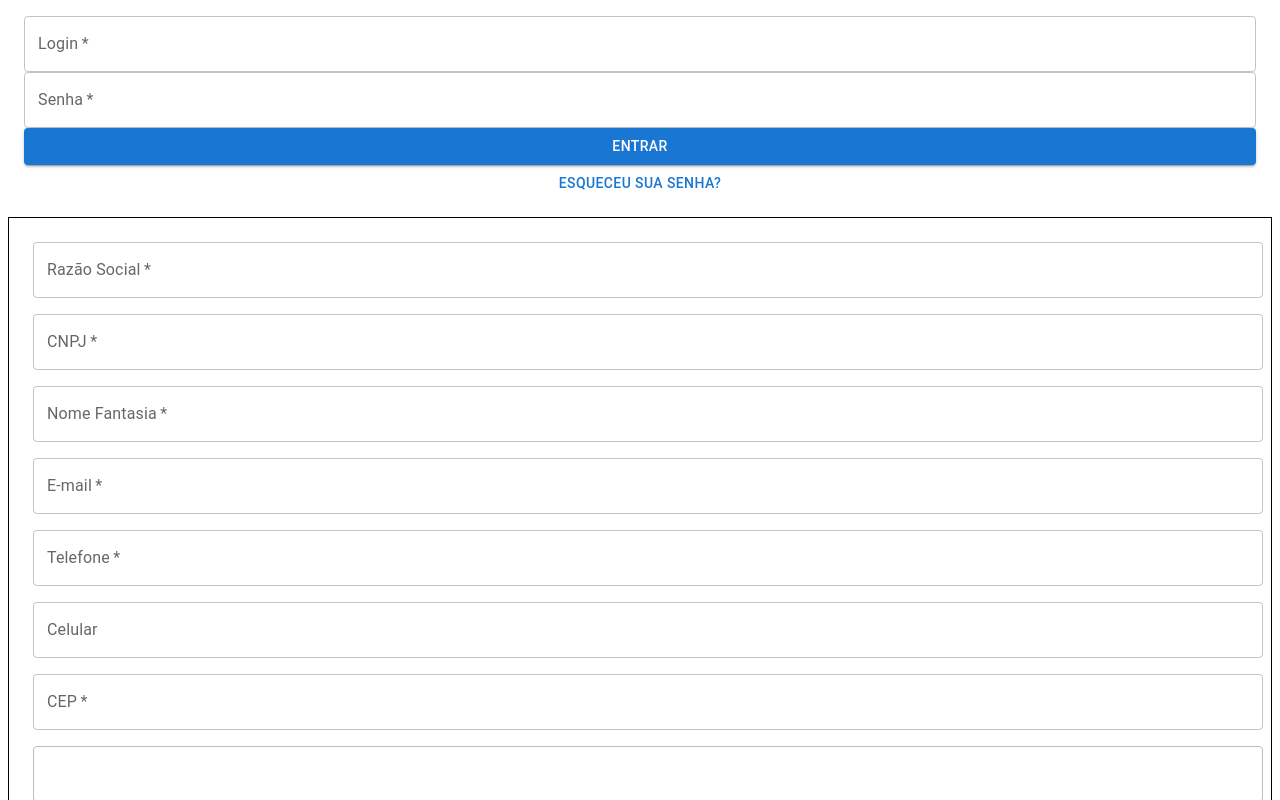
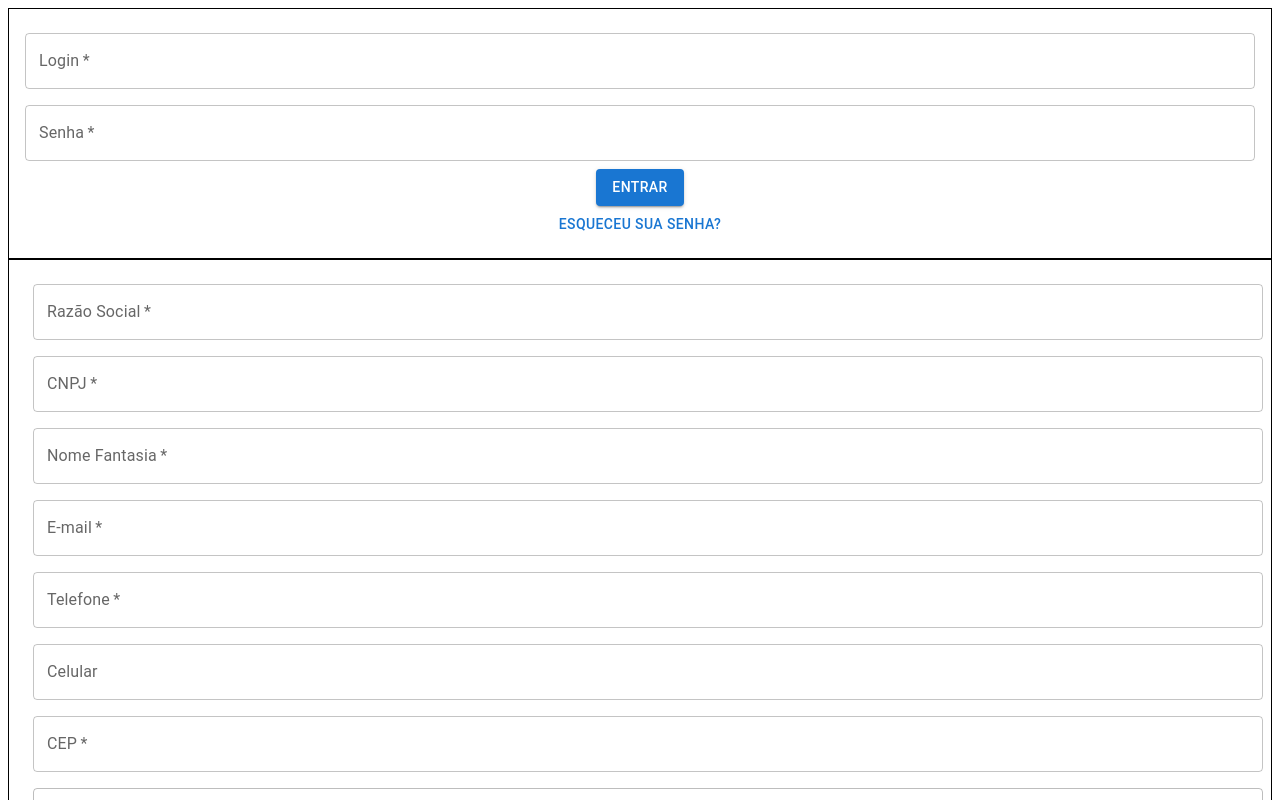
Before and after one commit to guilherme-cittadela/devin_pharmacy, a React (Vite) app: page / in a window 1280 px wide. Shown: the top 800 px of the page. Built offline with nearby package versions, Linux system fonts and the light colour scheme.

Commit message:
alteração estilo

```diff
--- a/src/assets/pages/login.jsx
+++ b/src/assets/pages/login.jsx
@@ -1,11 +1,19 @@
 import TextField from '@mui/material/TextField';
 import Button from '@mui/material/Button';
 import { Box } from '@mui/system';
+import { FormContainer } from '../components/pharmacy/formStyles';
 function Login() {
     return (
         <>
-        <Box sx={{ display: "flex", flexDirection: "column", margin:"16px", justifyContent: "space-around"}}>
 
+            <Box
+                component="form"
+                sx={{
+                    '& .MuiTextField-root': { m: 1, width: '100%' },
+                }}
+                autoComplete="off"
+            >
+                <FormContainer>
                     <TextField
                     id="login"
                     label="Login"
@@ -19,10 +27,11 @@ function Login() {
                     required
                     type="password" />
 
-
                     <Button variant="contained">Entrar</Button>
                     <Button variant="text">Esqueceu sua senha?</Button>
+                </FormContainer>
             </Box>
+
         </>
      );
 }
```
Lines whose indentation alone changed are shown as unchanged.
